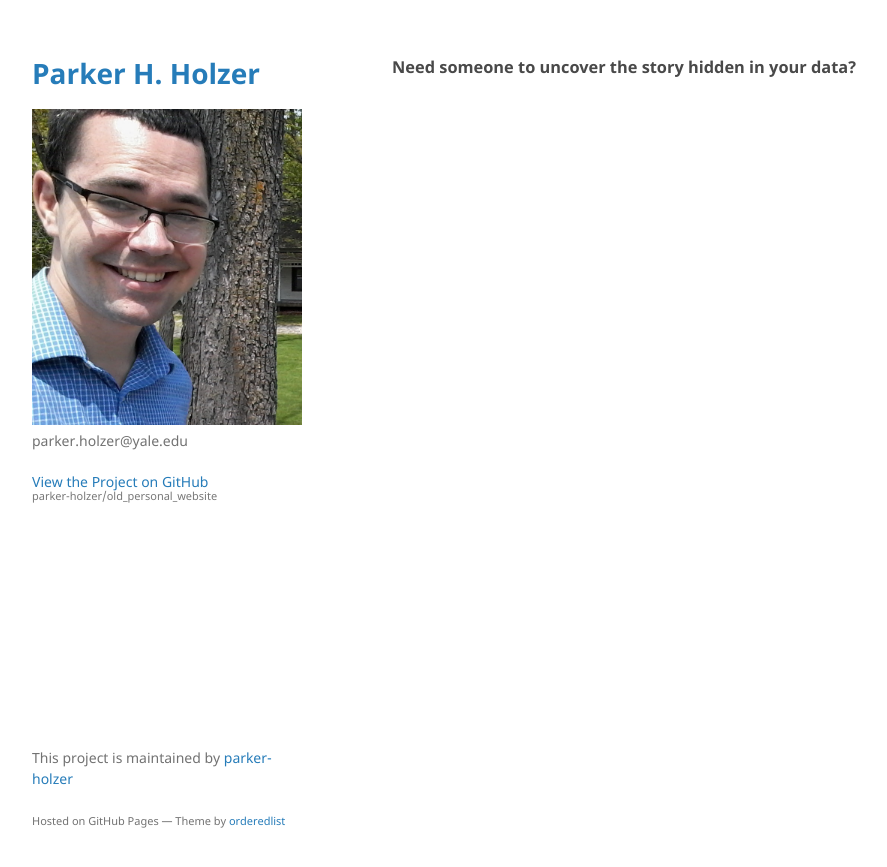
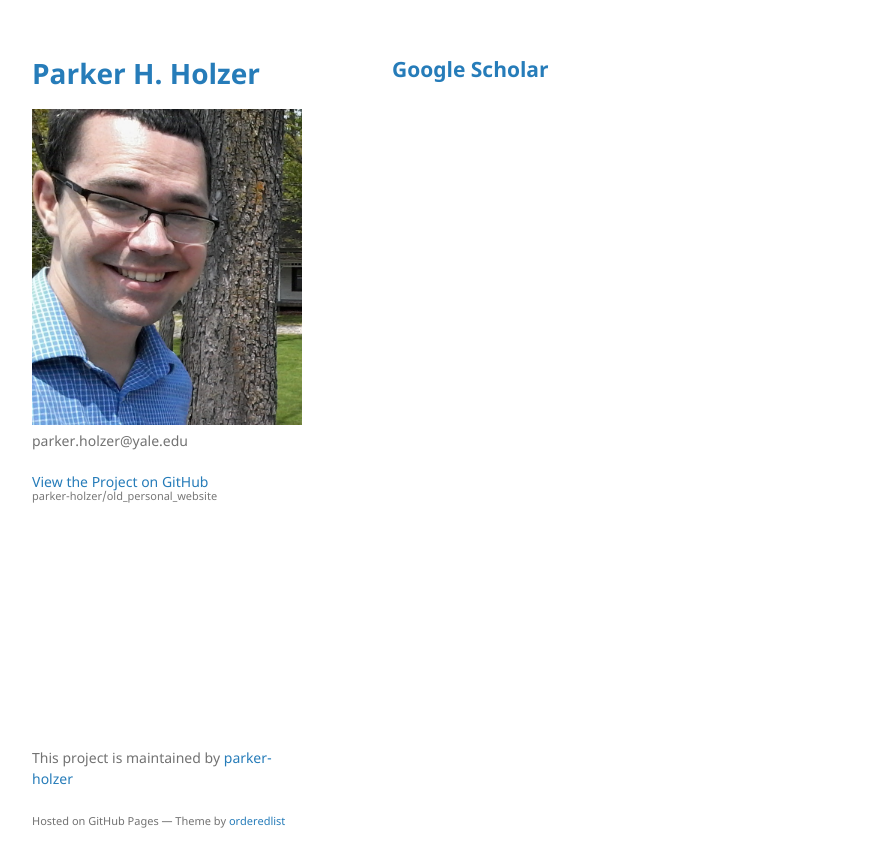
Before and after one commit to parker-holzer/old_personal_website, a Jekyll site: the page built from consulting.md, in a window 1280 px wide. Shown: the top 867 px of the page, without its empty margins (178-1065 px from the left). Built offline with Jekyll 4.4.1, drawn with Linux system fonts in a browser that asks for light colours; our own code applies the rules of GitHub Pages for plain Markdown files.

Commit message:
update consulting

```diff
--- a/consulting.md
+++ b/consulting.md
@@ -1,2 +1,2 @@
 
-### Need someone to uncover the story hidden in your data?
+## [Google Scholar](https://scholar.google.com/citations?hl=en&user=RqViEccAAAAJ)
```
